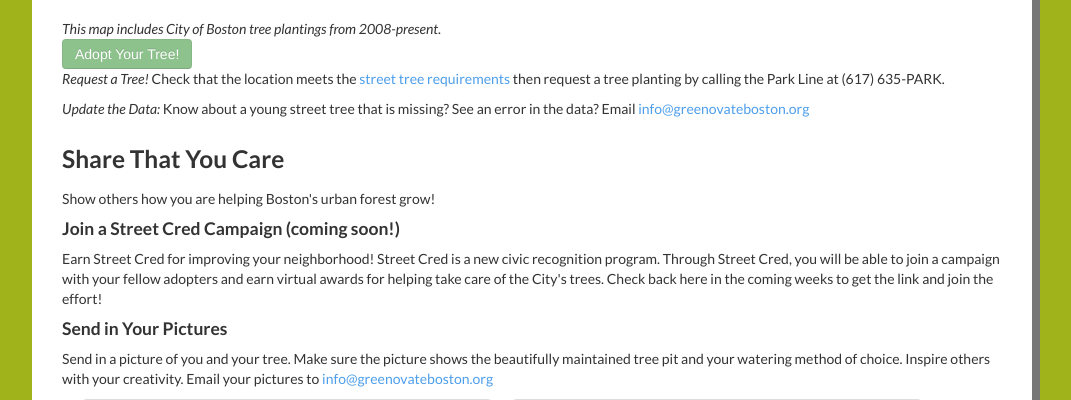
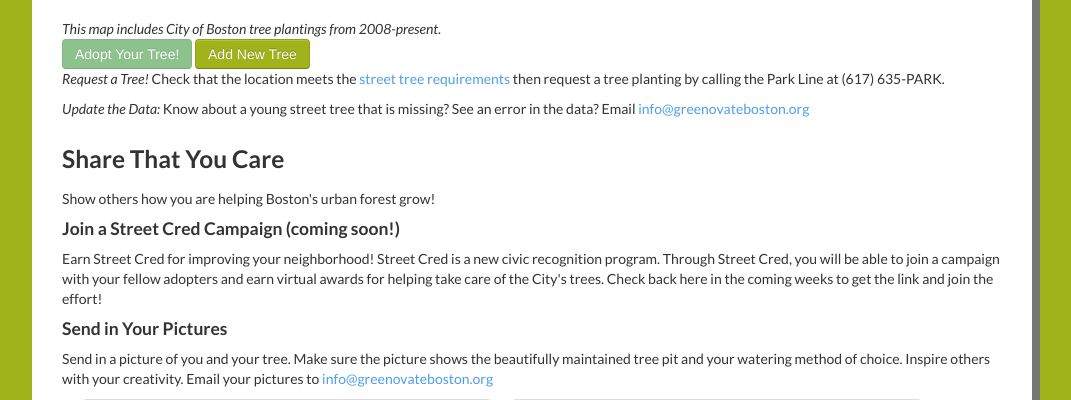
Before and after one commit to CityOfBoston/adopt-trees, a PHP site: page / in a window 1280 px wide. Shown: the part 1791-2191 px from the top of the page, without its empty margins (108-1179 px from the left). Run offline with PHP 8.4, Linux system fonts and the light colour scheme; some libraries are stand-ins or nearby versions.

Commit message:
crowdsource new trees

```diff
--- a/app.js
+++ b/app.js
@@ -4,7 +4,7 @@ if(typeof console == "undefined" || !console || typeof console.log != "function"
   };
 }
 
-var treeaddress, treetype, latin, bday;
+var treeaddress, treetype, latin, bday, treemarker, newtree;
 
 var map = new google.maps.Map(document.getElementById("map"), {
   center: new google.maps.LatLng( 42.323206, -71.074847 ),
@@ -12,14 +12,13 @@ var map = new google.maps.Map(document.getElementById("map"), {
   mapTypeId: google.maps.MapTypeId.ROADMAP,
   streetViewControl: false
 });
+var infowindow = new google.maps.InfoWindow();
 
 var geocoder = new google.maps.Geocoder();
 
 var ft = new google.maps.FusionTablesLayer({map:map,suppressInfoWindows:true,query:{select:"'Geocodable address'",from:"18amWr6Z69048wr2b5B-W1Cmc2Thiu9Tj5-xvy8k"},styles:[{markerOptions:{iconName:"small_green"}},{markerOptions:{iconName:"small_blue"},where:"Adopted=1"}]});
 var infoWindow = new google.maps.InfoWindow();
 google.maps.event.addListener(ft, "click", function(e){
-  //console.log(e.row);
-
   if(map.getZoom() < 16){
     map.setCenter(e.latLng);
     map.setZoom(16);
@@ -48,8 +47,6 @@ google.maps.event.addListener(ft, "click", function(e){
   document.getElementById("adoptme").className = "btn btn-success greenovate-green";
   document.getElementById("adoptme").disabled = "";
   document.getElementById("adoptme").onclick = function(){
-    //var id = e.row["TIS #/ SOURCE"].value;
-    //window.location = "form.html?id=" + id;
     treeaddress = e.row["Address"].value;
     treetype = e.row["Common Name"].value;
     latin = latinify(e.row["Latin Name"].value);
@@ -182,6 +179,9 @@ function latinify(name){
 function adoptWindow(){
   TINY.box.show({html: document.getElementById("adoptformtemp").innerHTML ,animate:true,close:true,boxid:'adoptform',top:5});
   setTimeout(function(){
+    if(newtree){
+      document.getElementsByClassName("newtree")[1].value = "new";
+    }
     for(var i=0;i<document.getElementsByClassName("treeaddress").length;i++){
       if(typeof document.getElementsByClassName("treeaddress")[i].value != "undefined"){
         document.getElementsByClassName("treeaddress")[i].value = treeaddress;
@@ -218,6 +218,30 @@ function adoptWindow(){
 }
 function cancelWindow(){
   TINY.box.hide();
+  newtree = false;
+}
+function addTreeMarker(){
+  if(typeof treemarker != "undefined" && treemarker){
+    treemarker.setMap(null);
+  }
+  treemarker = new google.maps.Marker({
+    map: map,
+    draggable: true,
+    position: map.getCenter()
+  });
+  google.maps.event.addListener(treemarker, "click", function(e){
+    infowindow.setContent('<h4>Tree Type</h4><input id="inputtype" type="text" value=""/><br/><button class="btn btn-primary pull-right" onclick="openAdopt()">Adopt</button>');
+    infowindow.open(map, treemarker);
+  });
+}
+function openAdopt(){
+  treeaddress = treemarker.getPosition().lat().toFixed(6) + "," + treemarker.getPosition().lng().toFixed(6);
+  treetype = document.getElementById("inputtype").value;
+  latin = treetype;
+  var today = new Date();
+  bday = (today.getMonth()+1) + "/" + today.getDate() + "/" + today.getFullYear();
+  newtree = true;
+  adoptWindow();
 }
 function makeAdopt(){
   if(document.getElementsByClassName("commit")[1].checked){
--- a/index.html
+++ b/index.html
@@ -102,9 +102,10 @@
           <i>This map includes City of Boston tree plantings from 2008-present.</i>
           <script type="text/javascript" src="https://maps.googleapis.com/maps/api/js?sensor=false"></script>
           <script type="text/javascript" src="tinybox2.js"></script>
-          <script type="text/javascript" src="app.js?v=5"></script>
+          <script type="text/javascript" src="app.js?v=6"></script>
           <br/>
           <button id="adoptme" class="btn btn-success greenovate-green disabled" onclick="alert('Select a tree on the map first!')">Adopt Your Tree!</button>
+          <button class="btn btn-success greenovate-green" onclick="addTreeMarker()">Add New Tree</button>
           <br/>
           <p><em>Request a Tree!</em> Check that the location meets the
           <a href="http://www.cityofboston.gov/Parks/StreetTrees/seasonal.asp" target="_blank">street tree requirements</a>
@@ -183,6 +184,7 @@
           <div style="display:none;">
           <h4>Tree Information</h3>
           <div class="control-group">
+            <input type="hidden" class="newtree" name="newtree" value=""/>
             <input type="hidden" class="treeaddress" name="treeaddress" value=""/>
             <span class="treeaddress input uneditable-input"></span>
             <br/>
--- a/style.css
+++ b/style.css
@@ -31,7 +31,6 @@ body{
 .logo{
   max-width:180px;
 }
-
 .greenovate-green{
   background: rgb( 161, 179, 27 );
 }
@@ -46,11 +45,9 @@ body{
 .greenovate-yellow{
   background: rgb( 255, 209, 0 );
 }
-
 a{
   color: rgb( 77, 158, 235 );
 }
-
 .btn-success .greenovate-green{
   color: #ffffff;
   text-shadow: 0 2px 2px rgba(0, 0, 0, 0.25);
@@ -67,7 +64,6 @@ a{
   filter: progid:DXImageTransform.Microsoft.gradient(startColorstr='#ff62c462', endColorstr='#ff99c000', GradientType=0);
   filter: progid:DXImageTransform.Microsoft.gradient(enabled=false);
 }
-
 .btn .greenovate-green:hover,
 .btn .greenovate-green:focus,
 .btn .greenovate-green:active,
@@ -78,37 +74,30 @@ a{
   background-color: #99c000;
   *background-color: #99c000;
 }
-
 .btn .greenovate-green:active,
 .btn .greenovate-green.active {
   background-color: #99c000 \9;
 }
-
 .address{
   text-transform: capitalize;
 }
-
-#adoptformtemp{
+#adoptformtemp, #addformtemp{
   display: none;
 }
-
 .form-container{
   background-color: #fff;
   padding: 10px;
   border: 2px solid #000;
   z-index: 999;
 }
-
 .form-container button{
   margin-left: 8px;
 }
-
 .adopted{
   padding: 5px;
   text-align: center;
   width: 100px;
 }
-
 .capitalized{
   text-transform: capitalize;
 }
```
